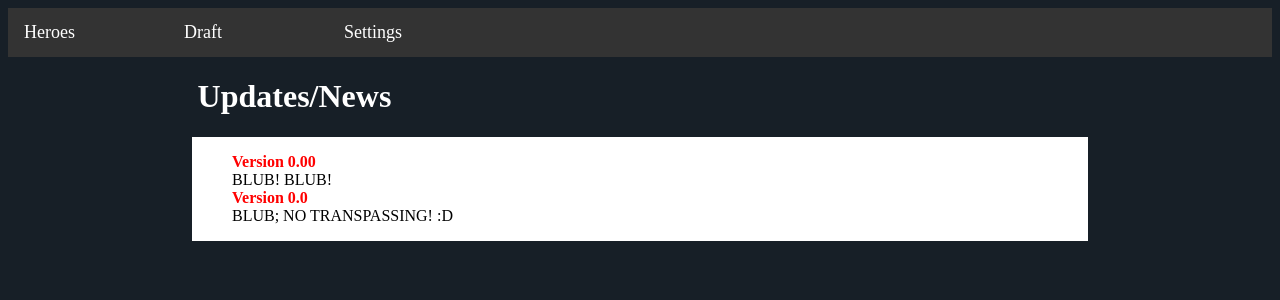
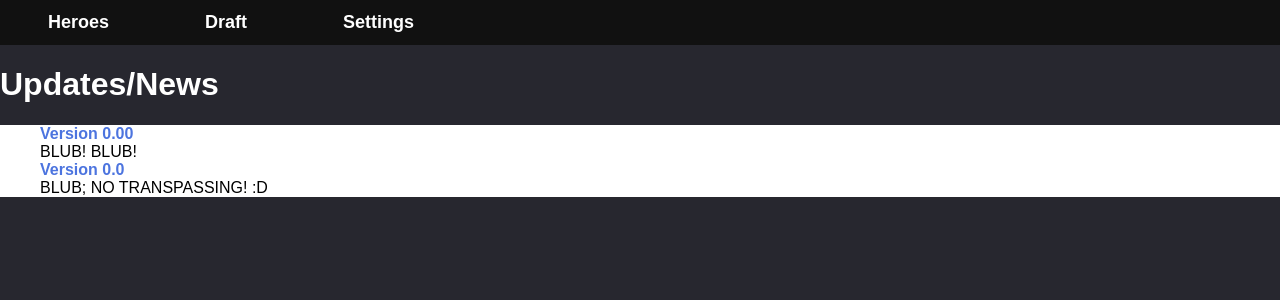
Before and after one commit to pardinensis/outdraft_frontend, an Angular app: page /home in a window 1280 px wide. Shown: the top 300 px of the page. Built offline with nearby package versions, Linux system fonts and the light colour scheme.

Commit message:
improve visuals of the navigation bar

```diff
--- a/src/app/home-component/home-component.component.css
+++ b/src/app/home-component/home-component.component.css
@@ -1,22 +1,14 @@
 div.updatenewsmain{
-
-  padding-left: calc(15%) /*2cm;*/
 }
 
 div.update_news_inner{
-  position: fixed;
-  left: calc(15%);
-  right: calc(15%);
-
-  background-color: white;
+  background-color: var(--palette_foreground);
   color: black;
-
 }
 
 
 li.newslisteitem {
   list-style: none;
   font-weight: bold;
-  color: red;
-
+  color: var(--palette_highlight);
 }
--- a/src/index.html
+++ b/src/index.html
@@ -8,17 +8,18 @@
   <meta name="viewport" content="width=device-width, initial-scale=1">
   <link rel="icon" type="image/x-icon" href="favicon.ico">
 </head>
+
 <body>
+  <div class="navigationbar">
+    <div class="container">
+      <div class="navigationbaritem"><a routerLink="/heroes" routerLinkActive="active">Heroes</a></div>
+      <div class="navigationbaritem"><a routerLink="/draft" routerLinkActive="active">Draft</a></div>
+      <div class="navigationbaritem"><a routerLink="/settings" routerLinkActive="active">Settings</a></div>
+    </div>
+  </div>
 
-
-<ul class="navigationbar">
-  <li class="navigationbaritem"><a routerLink="/heroes" routerLinkActive="active">Heroes</a></li>
-  <li class="navigationbaritem"><a routerLink="/draft" routerLinkActive="active">Draft</a></li>
-  <li class="navigationbaritem"><a routerLink="/settings" routerLinkActive="active">Settings</a></li>
-  </li>
-</ul>
-
-
-  <app-root></app-root>
+  <div class="container">
+    <app-root></app-root>
+  </div>
 </body>
 </html>
--- a/src/styles.css
+++ b/src/styles.css
@@ -1,40 +1,44 @@
 /* You can add global styles to this file, and also import other style files */
 
+:root {
+  --palette_background: #27272F;
+  --palette_navigation_bar: #111111;
+  --palette_foreground: #FFFFFF;
+  --palette_highlight: #4C74DF;
+}
+
 body {
-  background-color: #171F27;
-  color: white;
+  font-family: Montserrat, sans-serif;
+  background-color: var(--palette_background);
+  color: var(--palette_foreground);
+  margin: 0;
+}
+
+.container {
+  margin: 0 auto;
+  min-width: 480px;
+  max-width: 1280px;
 }
 
 .navigationbar {
   list-style-type: none;
+  width: 100%;
   margin: 0;
   padding: 0;
   overflow: hidden;
-  background-color: #333;
+  background-color: var(--palette_navigation_bar);
 }
 
 
 .navigationbaritem {
-   float: left;
-   font-weight: lighter;
-   font-size: larger;
-   width: 160px;
+  float: left;
+  font-weight: bolder;
   font-size: large;
+  text-decoration: none;
+  padding: 12px 48px;
+  transition: color .1s ease-in-out;
  }
 
-.navigationbaritem li {
-  float: left;
+.navigationbaritem:hover, .dropdown:hover .dropbtn {
+  color: var(--palette_highlight);
 }
-
-.navigationbaritem a, .dropbtn{
-  display: inline-block;
-  color: white;
-  text-align: center;
-  padding: 14px 16px;
-  text-decoration: none;
-}
-
-
-.navigationbaritem a:hover{
-  background-color: red;
-}
```
